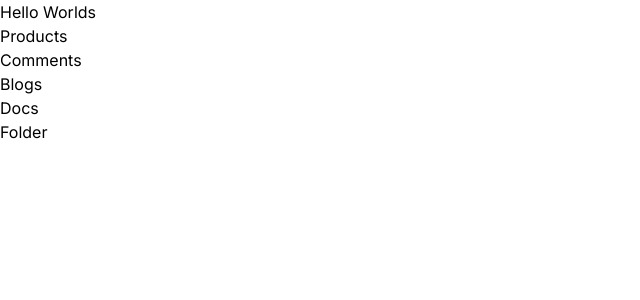
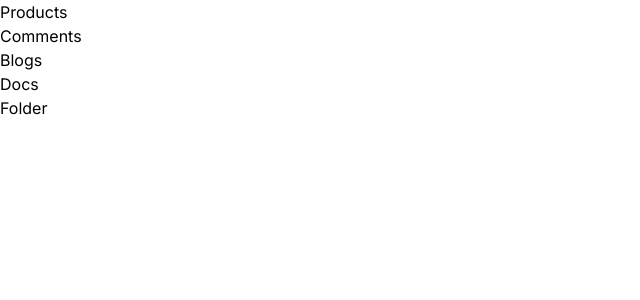
Before and after one commit to GianAndrew/next-course, a Next.js app: page / in a window 1280 px wide. Shown: the top 300 px of the page, without its empty margins (0-640 px from the left). Built offline with nearby package versions, Linux system fonts and the light colour scheme.

Commit message:
added env

```diff
--- a/src/app/page.tsx
+++ b/src/app/page.tsx
@@ -3,7 +3,7 @@ import Link from 'next/link';
 const Page = () => {
 	return (
 		<div>
-			Hello Worlds
+			{process.env.NEXT_PUBLIC_TITLE}
 			<p className='flex flex-col'>
 				<Link href={'/products'}>Products</Link>
 				<Link href={'/comments'}>Comments</Link>
```
